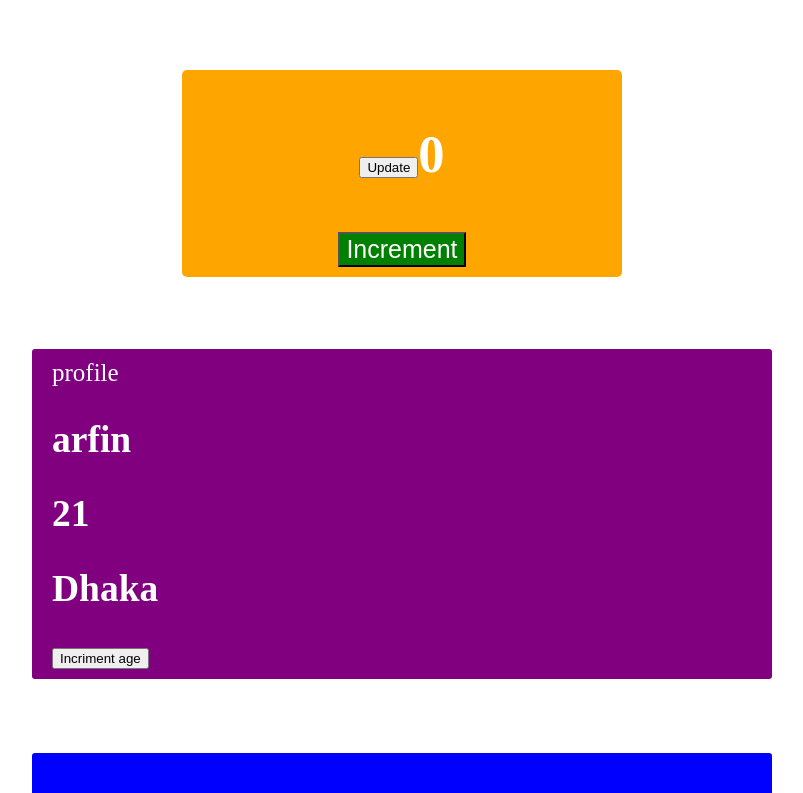
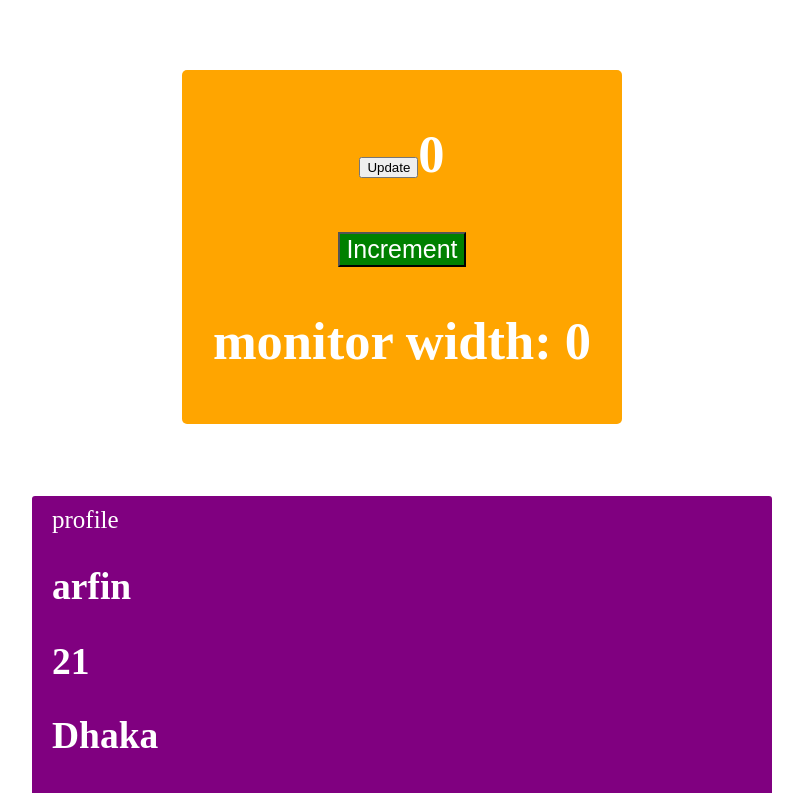
Before and after one commit to arfinaleusuf/hello-phitron, a React (Vite) app: page / in a window 1280 px wide. Shown: the top 793 px of the page, without its empty margins (238-1041 px from the left). Built offline with nearby package versions, Linux system fonts and the light colour scheme.

Commit message:
Add window resize listener to Counter component and display monitor width

```diff
--- a/src/components/Counter.jsx
+++ b/src/components/Counter.jsx
@@ -1,10 +1,20 @@
-import { useState } from "react";
+import { useEffect, useState } from "react";
 import Count from "./Count";
 
 const Counter = () => {
     const [counter, setCounter] = useState(0)
+    const[width, setWidth] = useState(0)
 
     // console.log(counter, "counter")
+
+    useEffect(()=> {
+        document.title = "counter"
+        localStorage.setItem("useEffect", "Use effect treggerd")
+
+        window.addEventListener("resize", ()=> {
+            setWidth(window.innerWidth);
+        })
+    })
 
     const counterHandler =  () =>{
         setCounter((prevCounter) => prevCounter + 1)
@@ -15,6 +25,8 @@ const Counter = () => {
         <div className="counter">
             <Count counter={counter} setCounter={setCounter}/>
             <button onClick={()=> counterHandler()} className="increment-btn">Increment</button>
+
+            <h2>monitor width: {width}</h2>
         </div>
     );
 };
```
